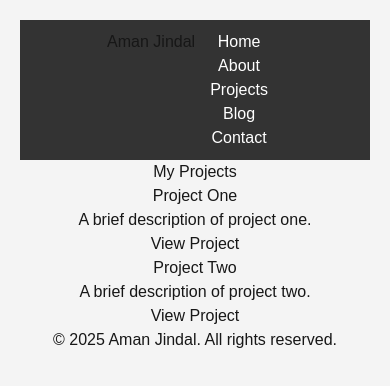
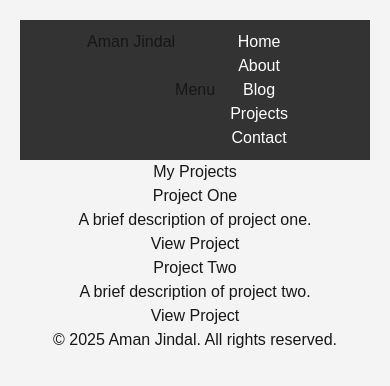
Before and after one commit to Aman-Jindal/My-first_website, a Next.js app: page /projects in a window 390 px wide. Shown: the top 386 px of the page. Built offline with nearby package versions, Linux system fonts and the light colour scheme.

Commit message:
Added Mobile navigation functionality

```diff
--- /dev/null
+++ b/src/app/components/MobileNav.js
@@ -0,0 +1,49 @@
+// components/MobileNav.js
+"use client"; // This file uses client-side interactivity
+import { useState } from "react";
+import Link from "next/link";
+
+export default function MobileNav() {
+    const [isOpen, setIsOpen] = useState(false);
+
+    return (
+        <nav className="relative container mx-auto flex justify-between p-4 flex-nowrap">
+            {/* Logo */}
+            <div className="font-bold text-xl text-white whitespace-nowrap p-4">Aman Jindal</div>
+
+            {/* Hamburger button for mobile */}
+            <button
+                onClick={() => setIsOpen(!isOpen)}
+                className="md:hidden text-white focus:outline-none"
+            >
+                {/* Simple text toggle; you can replace this with an icon */}
+                {isOpen ? "Close" : "Menu"}
+            </button>
+
+            {/* Navigation links */}
+            <ul
+                className={`
+                    ${isOpen ? "block" : "hidden"}
+                    absolute top-full left-0 w-full bg-gray-800 whitespace-nowrap
+                    md:static md:flex md:flex-row md:space-x-4 md:items-center md:ml-auto
+                    `}
+            >
+                <li>
+                    <Link href="/" className="block p-4 hover:text-gray-300">Home</Link>
+                </li>
+                <li>
+                    <Link href="/about" className="block p-4 hover:text-gray-300">About</Link>
+                </li>
+                <li>
+                    <Link href="/blog" className="block p-4 hover:text-gray-300">Blog</Link>
+                </li>
+                <li>
+                    <Link href="/projects" className="block p-4 hover:text-gray-300">Projects</Link>
+                </li>
+                <li>
+                    <Link href="/contact" className="block p-4 hover:text-gray-300">Contact</Link>
+                </li>
+            </ul>
+        </nav>
+    );
+}
--- a/src/app/layout.js
+++ b/src/app/layout.js
@@ -1,5 +1,6 @@
 // app/layout.js
 import "./globals.css"; // Make sure Tailwind CSS is imported
+import MobileNav from "./components/MobileNav";
 import Link from "next/link";
 
 export const metadata = {
@@ -10,29 +11,13 @@ export const metadata = {
 export default function RootLayout({ children }) {
   return (
     <html lang="en">
+    <head>
+        <meta name="viewport" content="width=device-width, initial-scale=1" />
+    </head>
       <body className="min-h-screen flex flex-col">
         {/* Header / Navigation */}
         <header className="bg-gray-800 text-white p-4">
-          <nav className="container mx-auto flex justify-between">
-            <div className="font-bold text-xl">Aman Jindal</div>
-            <ul className="flex space-x-4">
-              <li>
-                <Link href="/">Home</Link>
-              </li>
-              <li>
-                <Link href="/about">About</Link>
-              </li>
-              <li>
-                <Link href="/projects">Projects</Link>
-              </li>
-              <li>
-                <Link href="/blog">Blog</Link>
-              </li>
-              <li>
-                <Link href="/contact">Contact</Link>
-              </li>
-            </ul>
-          </nav>
+          <MobileNav />
         </header>
 
         {/* Main Content */}
--- a/src/app/projects/page.js
+++ b/src/app/projects/page.js
@@ -18,7 +18,7 @@ export default function Projects() {
     return (
         <div>
             <h1 className="text-3x1 font-bold mb-4"> My Projects </h1>
-            <div className="grid grid-cols-1 md:grid-cols-2 gap-4">
+            <div className="grid grid-cols-1 md:grid-cols-2 lg:gid-cols-3 gap-4">
                 {projects.map((project, index) => (
                     <div
                         key={index}
```
